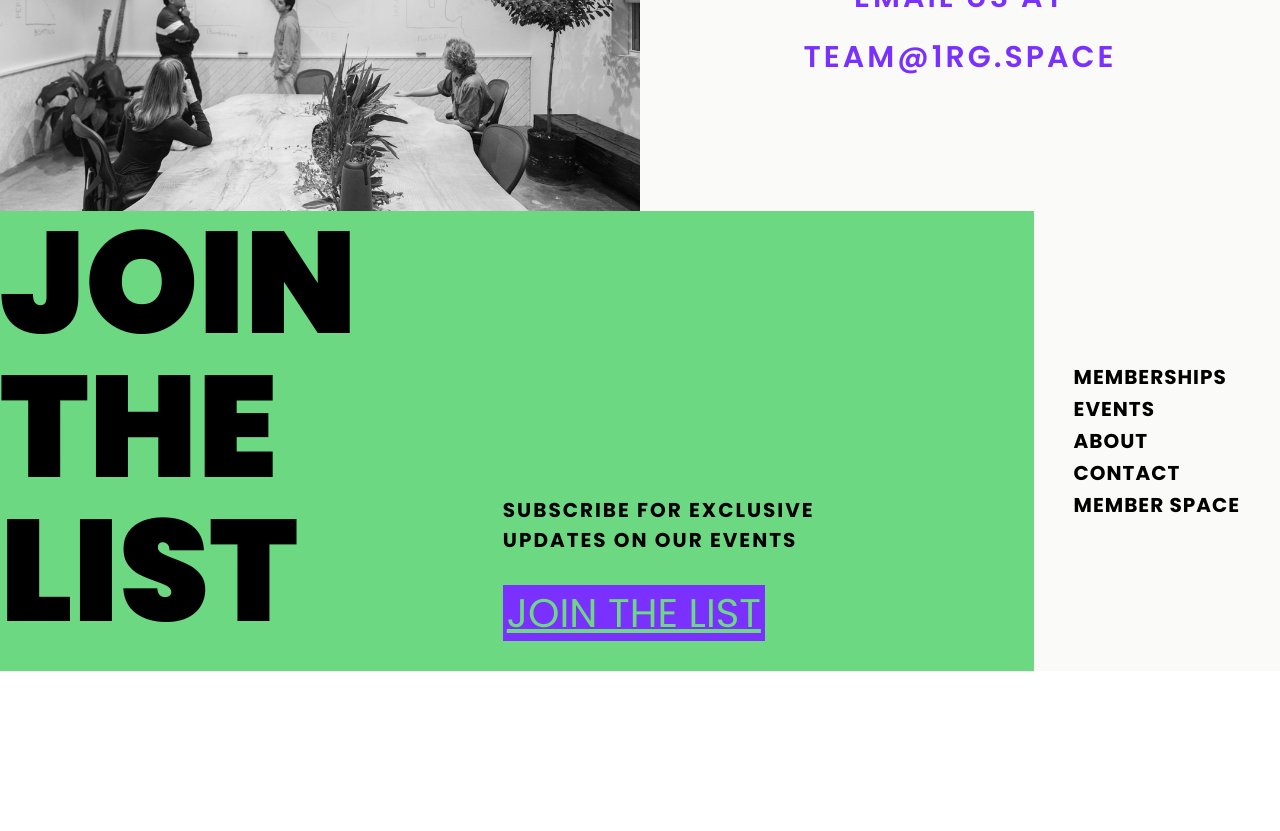
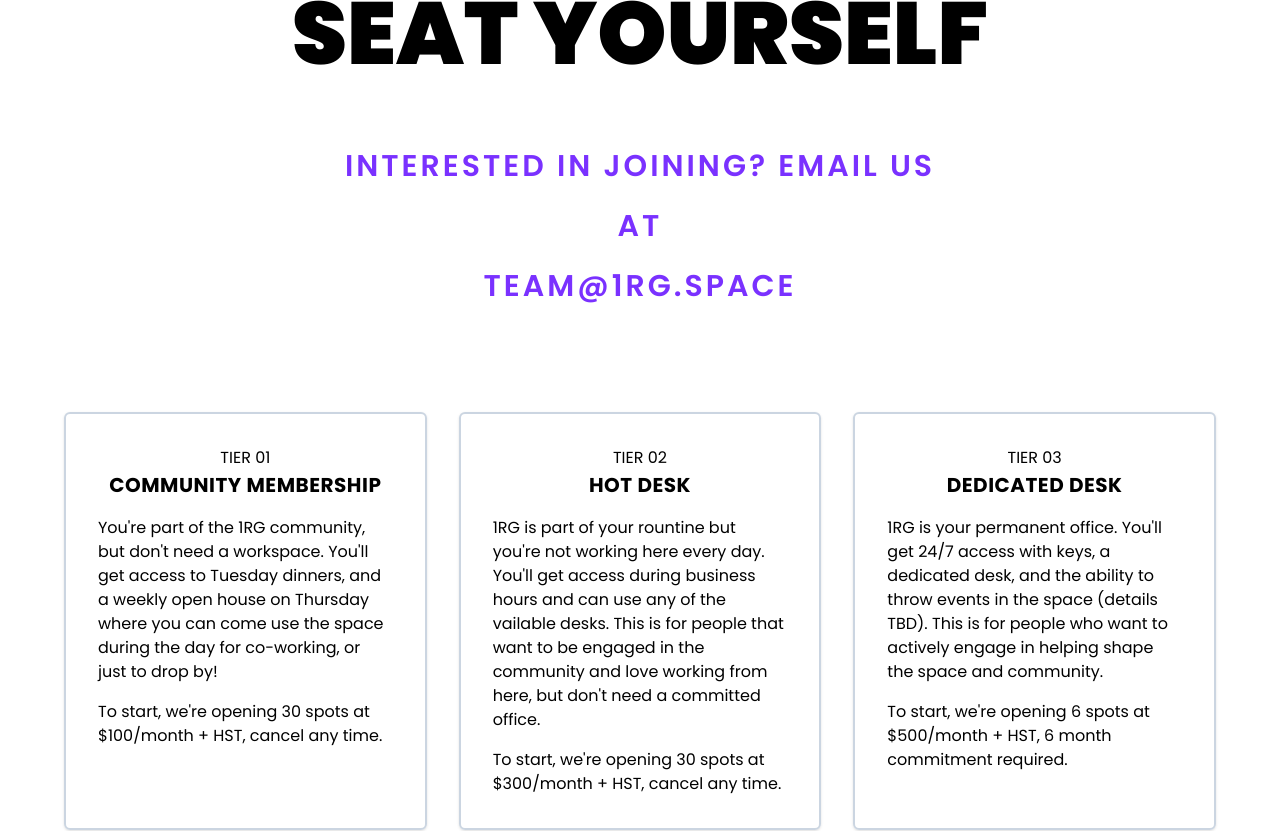
Before and after one commit to 1rglabs/1rg.space, a SvelteKit app: page /memberships in a window 1280 px wide. Shown: the part 780-1611 px from the top of the page. Before the commit the page ends 1459 px from the top, so only its background shows below. Built offline with nearby package versions, Linux system fonts and the light colour scheme.

Commit message:
Try: memberships cards

```diff
--- a/src/routes/memberships/+page.svelte
+++ b/src/routes/memberships/+page.svelte
@@ -2,6 +2,32 @@
 	import boardroom from '$lib/images/1rg/047A6732.jpg';
 
 	import Heading from '$lib/components/Heading.svelte';
+
+	let styles = {
+		cardContainer: "",
+	}
+
+	let membershipCardCopy = {
+		"Tier 01": {
+			name: "Community Membership",
+			desc: "You're part of the 1RG community, but don't need a workspace. You'll get access to Tuesday dinners, and a weekly open house on Thursday where you can come use the space during the day for co-working, or just to drop by!",
+			footer: "To start, we're opening 30 spots at $100/month + HST, cancel any time."
+
+		},
+
+		"Tier 02": {
+			name: "Hot Desk",
+			desc: "1RG is part of your rountine but you're not working here every day. You'll get access during business hours and can use any of the vailable desks. This is for people that want to be engaged in the community and love working from here, but don't need a committed office.",
+			footer: "To start, we're opening 30 spots at $300/month + HST, cancel any time."
+
+		},
+
+		"Tier 03": {
+			name: "Dedicated Desk",
+			desc: "1RG is your permanent office. You'll get 24/7 access with keys, a dedicated desk, and the ability to throw events in the space (details TBD). This is for people who want to actively engage in helping shape the space and community.",
+			footer: "To start, we're opening 6 spots at $500/month + HST, 6 month commitment required."
+		}
+	}
 </script>
 
 <svelte:head>
@@ -9,7 +35,7 @@
 </svelte:head>
 
 <Heading>Memberships Memberships Memberships</Heading>
-<section class="flex flex-col md:items-stretch md:flex-row">
+<!-- <section class="flex flex-col md:items-stretch md:flex-row">
 	<div class="h-64 md:h-[unset] md:w-1/2">
 		<img
 			class="object-cover object-center w-full h-full grayscale"
@@ -22,6 +48,26 @@
 		class="flex flex-col justify-center p-16 space-y-10 text-xl font-semibold leading-10 tracking-widest text-center uppercase lg:leading-loose lg:text-2xl md:w-1/2 bg-stone-50 text-mediumorchid"
 	>
 		<p>Interested in joining? Email us at <a class="hover:text-darkseagreen" href="mailto:team@1rg.space">team@1rg.space</a></p>
+	</div>
+</section> -->
 
+<section class="flex flex-col my-24 p-8">
+	<div class="text-center flex flex-col items-center">
+		<div class="text-2xl">Please,</div>
+		<h1 class="px-6 py-5 md:m-4 text-4xl mt-0 pt-0 font-black leading-tight md:text-6xl xl:text-8xl xl:leading-normal text-center uppercase">Seat yourself </h1>
+		<p class="flex flex-col justify-center text-xl font-semibold leading-10 tracking-widest text-center uppercase lg:leading-loose lg:text-2xl md:w-1/2 text-mediumorchid">
+			Interested in joining? Email us at <a class="hover:text-darkseagreen" href="mailto:team@1rg.space">team@1rg.space</a>
+		</p>
+	</div>
+
+	<div class="grid grid-cols-1 lg:grid-cols-3 gap-8 mt-16 p-8">
+		{#each Object.entries(membershipCardCopy) as [tier, vals]}
+			<div class="flex flex-col p-8 border-2 rounded-md border-slate-300 shadow">
+				<p class="text-center uppercase">{tier}</p>
+				<div class="text-center font-bold uppercase text-lg tracking-wide">{vals.name}</div>
+				<div class="mt-4">{vals.desc}</div>
+				<div class="mt-4">{vals.footer}</div>
+			</div>
+		{/each}
 	</div>
 </section>
```
